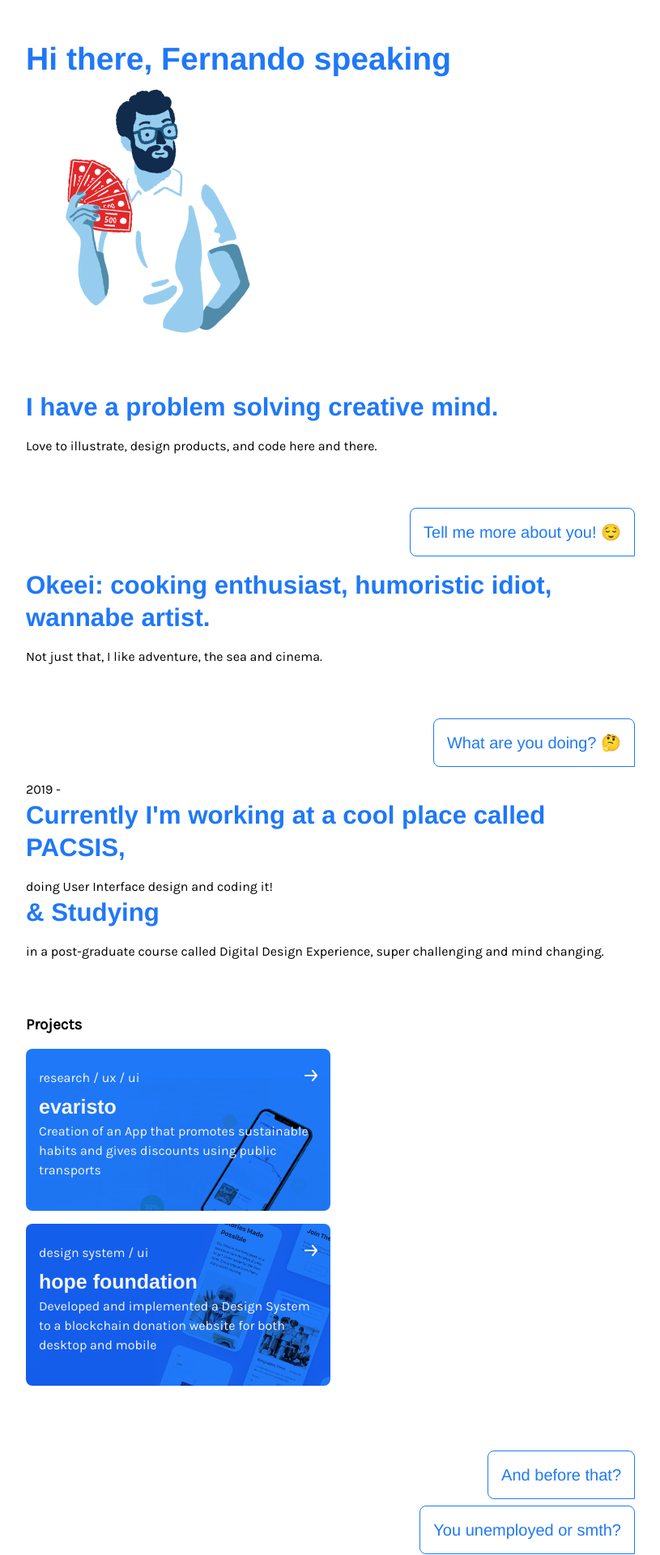
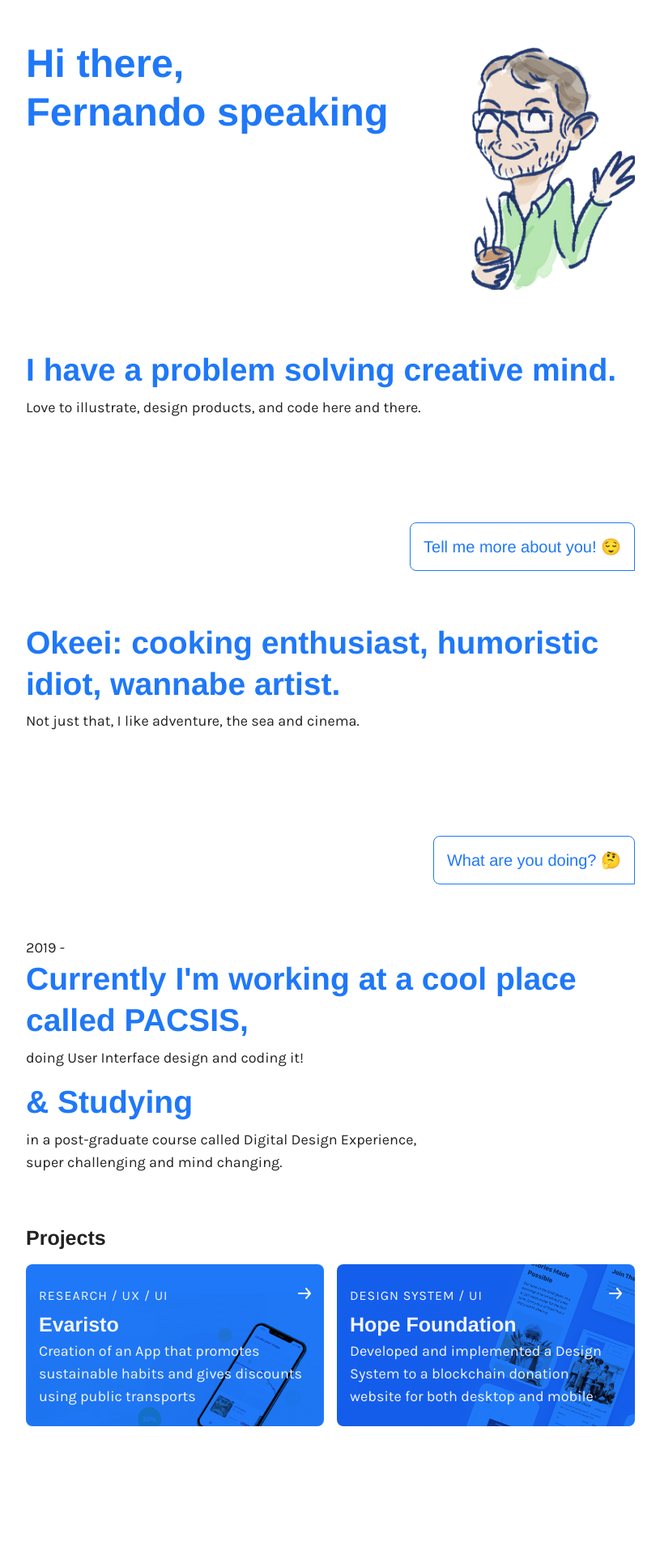
Before and after one commit to FernandoCaldeira/jekyllsite, a Jekyll site: the page built from index.markdown, in a window 1280 px wide. Shown: the top 1920 px of the page at 81% size, without its empty margins (232-1047 px from the left). Built offline with Jekyll 4.4.1, drawn with Linux system fonts in a browser that asks for light colours; some web fonts are replaced; some of the changed text lies outside the part shown.

Commit message:
Css last styling before release

```diff
--- a/_includes/footer.html
+++ b/_includes/footer.html
@@ -6,5 +6,5 @@
       {% endfor %}
     </ul>
   </nav>
-  <p>©2019 by Fernando Caldeira</p>
+  <p>©2020 by Fernando Caldeira</p>
 </footer>
--- a/_layouts/introduction.html
+++ b/_layouts/introduction.html
@@ -3,16 +3,18 @@ layout: default_no-nav
 ---
 
 <section class="intro-section">
-  <h1>Hi there, Fernando speaking</h1>
-  <div class="intro-img" aria-hidden="true"></div>
+  <h1><span>Hi there,</span> Fernando speaking</h1>
+  <div class="img-container">
+    <div class="intro-img" aria-hidden="true"></div>
+  </div>
 </section>
 
-<section>
+<section class="introduction-sec">
   <h2 class="answer">I have a problem solving creative mind.</h2>
   <p>Love to illustrate, design products, and code here and there.</p>
 </section>
 
-<section>
+<section class="introduction-sec">
   <div class="chatbox">
     <p>Tell me more about you! 😌</p>
   </div>
@@ -29,14 +31,14 @@ layout: default_no-nav
   <p class="pad-top">2019 -</p>
   <h2 class="answer">Currently I'm working at a cool place called PACSIS,</h2>
   <p>doing User Interface design and coding it!</p>
-  <h2 class="answer">& Studying</h2>
-  <p>
+  <h2 class="answer pad-top">& Studying</h2>
+  <p class="postgradwidth">
     in a post-graduate course called Digital Design Experience, super
     challenging and mind changing.
   </p>
 </section>
 
-<section class="intro-projects">
+<section class="intro-projects introduction-sec">
   <h3>Projects</h3>
   <ul>
     <li class="pad-bot">
@@ -55,29 +57,31 @@ layout: default_no-nav
   </div>
 </section>
 
-<section>
+<section class="introduction-sec colab-sec">
   <h2 class="answer">No, I was very lucky with my colaborations,</h2>
   <p>and worked with the most amazing people.</p>
   <span class="hand-loop">👇</span>
-  <div class="colab-img" aria-hidden="true"></div>
+  <div class="img-container">
+    <div class="colab-img" aria-hidden="true"></div>
+  </div>
 </section>
 
-<section>
+<section class="introduction-sec">
   <p>2019</p>
-  <h2 class="answer">
+  <h2 class="answer informationwidth">
     Information Planet allowed me to work in strategy and brand.
   </h2>
-  <p>
+  <p class="pad-bot">
     My responsibilities involved branding, editorial, and promotional objects.
   </p>
   {% include card-modal.html article="booklet" %}
 </section>
 
-<section>
+<section class="introduction-sec">
   <p>2017-2019</p>
-  <h2 class="answer">Explored many design fields at Physis Studio.</h2>
+  <h2 class="answer physiswidth">Explored many design fields at Physis Studio.</h2>
   <p>Worked remotely as a generalist designer in studio.</p>
-  <ul>
+  <ul class="intro-physis">
     <li class="pad-bot">
       {% include card-modal.html article="stricta" %}
     </li>
@@ -90,8 +94,8 @@ layout: default_no-nav
   </ul>
 </section>
 
-<section class="introduction-contacts">
-  <h3 class="answer">
+<section class="introduction-contacts introduction-sec">
+  <h3 class="answer contactswidth">
     Now that you know what I do, We should work together! Reach out to:
   </h3>
   {% include myemail.html%} {% include external-links.html %}
--- a/_sass/_cards.scss
+++ b/_sass/_cards.scss
@@ -93,6 +93,7 @@
   }
 
   p:first-child {
+    @include bodyCaps;
     display: inline-block;
     padding-bottom: $space-ss;
   }
@@ -106,6 +107,7 @@
   h4 {
     @include display5-link;
     padding-bottom: $space-xxs;
+    text-transform: capitalize;
   }
 }
 
@@ -132,6 +134,7 @@
   p:first-child {
     @include display5-link;
     padding-bottom: $space-s;
+    text-transform: capitalize;
   }
 
   h3 {
@@ -147,4 +150,9 @@
   h5 {
     @include bodyCaps;
   }
+
+  @media screen and (min-width: 800px) {
+    padding: $space-xl $space-ml;
+  }
+
 }
--- a/_sass/mystyles.scss
+++ b/_sass/mystyles.scss
@@ -42,6 +42,11 @@ body {
   scroll-behavior: smooth;
   text-rendering: optimizeSpeed;
   line-height: 1.5;
+  color: $c-neutral;
+
+  @media screen and (min-width: 800px) {
+    @include mobileBody;
+  }
 }
 
 ul[class],
@@ -78,12 +83,12 @@ section {
 }
 
 h1 {
-  @include display3;
+  @include display2;
 }
 
 h2 {
   @include display5;
-  padding-bottom: $space-s;
+  padding-bottom: $space-xs;
 }
 
 header {
@@ -304,8 +309,8 @@ footer {
         -webkit-box-pack: space-evenly;
         -ms-flex-pack: space-evenly;
         justify-content: space-evenly;
-        width: 800px;
-        margin: 0 auto;
+        width: 600px;
+        margin: $space-m auto 0;
       }
     }
 
@@ -315,25 +320,67 @@ footer {
   }
 
   p {
+    font-size: 13px;
     text-align: center;
+    padding-top: $space-m;
     padding-bottom: $space-l;
   }
 }
 
 /*-INTRODUCTION*/
+
+.introduction-sec {
+  @media screen and (min-width: 800px) {
+    padding-bottom: $space-xxl;
+  }
+}
+
+.intro-section {
+  @media screen and (min-width: 800px) {
+    display: grid;
+
     .intro-img {
-  width: 320px;
+      grid-area: img;
+    }
+
+    h1 {
+      grid-area: fernando;
+    }
+
+    span {
+      display: inline-block;
+      width: 100%;
+    }
+
+    grid-template-columns: 2fr 1fr;
+    grid-template-rows: auto;
+    grid-template-areas:
+    "fernando img";
+  }
+
+
+  .img-container {
+    display: flex;
+    justify-content: flex-end;
+  }
+
+  .intro-img {
+    width: 234px;
     height: 320px;
     background-size: cover;
     background-image: url("img/generic/fernando.png");
   }
-
+}
 main section.intro-section {
   padding-top: $space-l;
 }
 
 .answer {
   @include display4;
+
+  @media screen and (min-width: 800px) {
+    @include display3;
+  }
 }
 
 .chatbox {
@@ -347,6 +394,7 @@ main section.intro-section {
   -webkit-box-align: end;
   -ms-flex-align: end;
   align-items: flex-end;
+  padding-bottom: $space-l;
 
   p {
     @include display6;
@@ -374,12 +422,44 @@ main section.intro-section {
   }
 }
 
+.intro-projects {
+
+  h3 {
+  @include display5;
+  color: $c-neutral;
+}
+
+  ul {
+
+    @media screen and (min-width: 800px) {
+      display: grid;
+      grid-column-gap: $space-s;
+      grid-template-columns: 1fr 1fr;
+    }
+  }
+}
+
+.colab-sec {
+
+  span {
+    display: flex;
+    justify-content: flex-end;
+  }
+  .img-container {
+    display: flex;
+    justify-content: flex-end;
+
     .colab-img {
       width: 320px;
       height: 320px;
       background-size: cover;
-  background-image: url("img/generic/colegas.png");
+      background-position: 50% 50%;
+      background-image: url(img/generic/colegas.png);
 }
+  }
+
+}
+
 
 .hand-loop {
   display: -webkit-box;
@@ -392,6 +472,22 @@ main section.intro-section {
   -webkit-animation: mover 1s infinite alternate;
   animation: mover 1s infinite alternate;
   font-size: 2rem;
+}
+
+.postgradwidth {
+  max-width: 500px;
+}
+
+.informationwidth {
+  max-width: 600px;
+}
+
+.physiswidth {
+  max-width: 550px;
+}
+
+.contactswidth {
+  max-width: 540px;
 }
 
 @-webkit-keyframes mover {
@@ -419,15 +515,33 @@ main section.intro-section {
   }
 }
 
+.intro-physis {
+
+  padding-top: $space-s;
+    @media screen and (min-width: 800px) {
+      display: grid;
+      grid-column-gap: $space-s;
+      grid-template-columns: 1fr 1fr;
+      grid-template-rows: auto;
+    }
+
+}
+
 /*-WORKS*/
+
+.worktag {
+  @include display3;
+  color: $c-neutral;
+}
 
 body main section.intro-works {
   h1 {
     text-align: center;
+    @include display2;
   }
 
   @media screen and (min-width: 800px) {
-    height: 50vh;
+    height: 70vh;
     display: -webkit-box;
     display: -ms-flexbox;
     display: flex;
@@ -438,6 +552,12 @@ body main section.intro-works {
 }
 
 .digital-work {
+  & > p {
+    max-width: 360px;
+    margin: auto;
+    padding-bottom: $space-m;
+  }
+
   ul {
     display: -webkit-box;
     display: -ms-flexbox;
@@ -456,9 +576,22 @@ body main section.intro-works {
       padding-bottom: $space-s;
     }
   }
+  @media screen and (min-width: 800px) {
+  & > h2, & > p {
+    text-align: center;
+  }
+}
+
 }
 
 .traditional-work {
+  padding-top: $space-l;
+  & > p {
+    max-width: 380px;
+    margin: auto;
+    padding-bottom: $space-m;
+  }
+
   ul {
     display: -ms-grid;
     display: grid;
@@ -501,10 +634,15 @@ body main section.intro-works {
       -ms-grid-column: 3;
     }
   }
+  @media screen and (min-width: 800px) {
+    & > h2, & > p {
+      text-align: center;
+    }
+  }
 }
 
 .contacts-work {
-  height: 80vh;
+  height: 100vh;
   display: -webkit-box;
   display: -ms-flexbox;
   display: flex;
@@ -545,7 +683,7 @@ body main section.intro-works {
   }
 
   @media screen and (min-width: 800px) {
-    height: 50vh;
+    height: 80vh;
   }
 }
 
@@ -571,6 +709,10 @@ body main section.intro-works {
   grid-template-rows: 1fr;
   row-gap: $space-s;
 
+  h1 {
+    @include display3;
+  }
+
   .punchline {
     display: block;
     padding-top: $space-s;
@@ -581,6 +723,12 @@ body main section.intro-works {
       grid-area: title;
     }
 
+    p {
+      padding-left: $space-l;
+      padding-top: $space-ml;
+      width: 435px;
+    }
+
     img {
       grid-area: img;
     }
@@ -588,6 +736,7 @@ body main section.intro-works {
     .tagline {
       grid-area: tag;
     }
+
 
     -ms-grid-columns: 2fr $space-s 272px;
     grid-template-columns: 2fr 272px;
@@ -601,6 +750,17 @@ body main section.intro-works {
 }
 
 .about-skills {
+
+  h2 {
+    padding-bottom: $space-ml;
+    font-size: 39.06px;
+  }
+  h3 {
+    padding-bottom: $space-ss;
+    @include display5;
+    color: $c-neutral;
+  }
+
   .container-skills {
     width: 100%;
     .discovery-skills {
@@ -608,7 +768,8 @@ body main section.intro-works {
         padding-bottom: $space-s;
       }
       @media screen and (min-width: 664px) {
-        width: 324px;
+        width: 346px;
+        padding-left: $space-l;
       }
     }
     .design-skills {
@@ -616,7 +777,8 @@ body main section.intro-works {
         padding-bottom: $space-s;
       }
       @media screen and (min-width: 664px) {
-        width: 324px;
+        width: 335px;
+        padding-left: $space-ml;
       }
     }
 
@@ -624,6 +786,7 @@ body main section.intro-works {
       display: -webkit-box;
       display: -ms-flexbox;
       display: flex;
+      justify-content: space-between;
     }
   }
 
```
Also changed, not shown: _layouts/works.html (+8 -8 lines), assets/img/generic/colegas.png, assets/img/generic/colegas3.png (added), assets/img/generic/fernando.png, assets/img/generic/fernando3.png (added), 3 other files. Lines whose indentation alone changed are shown as unchanged.
